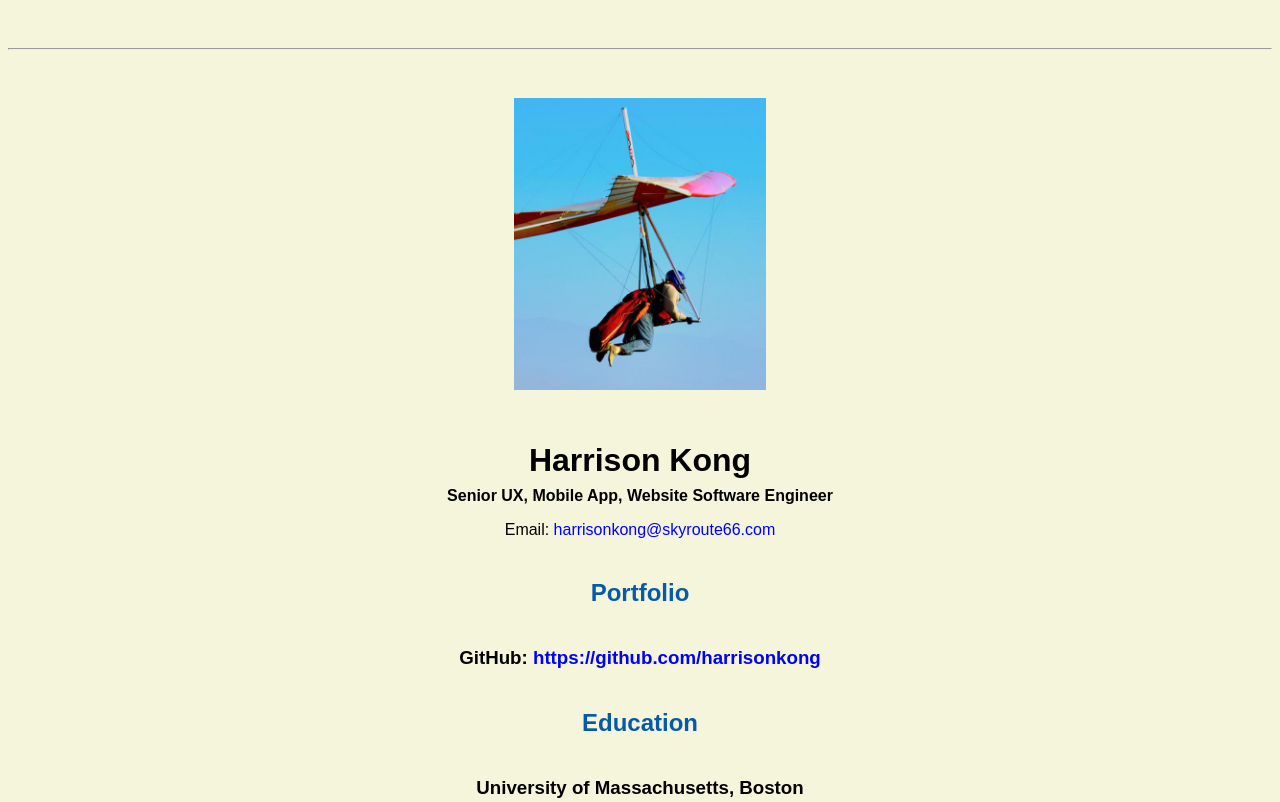
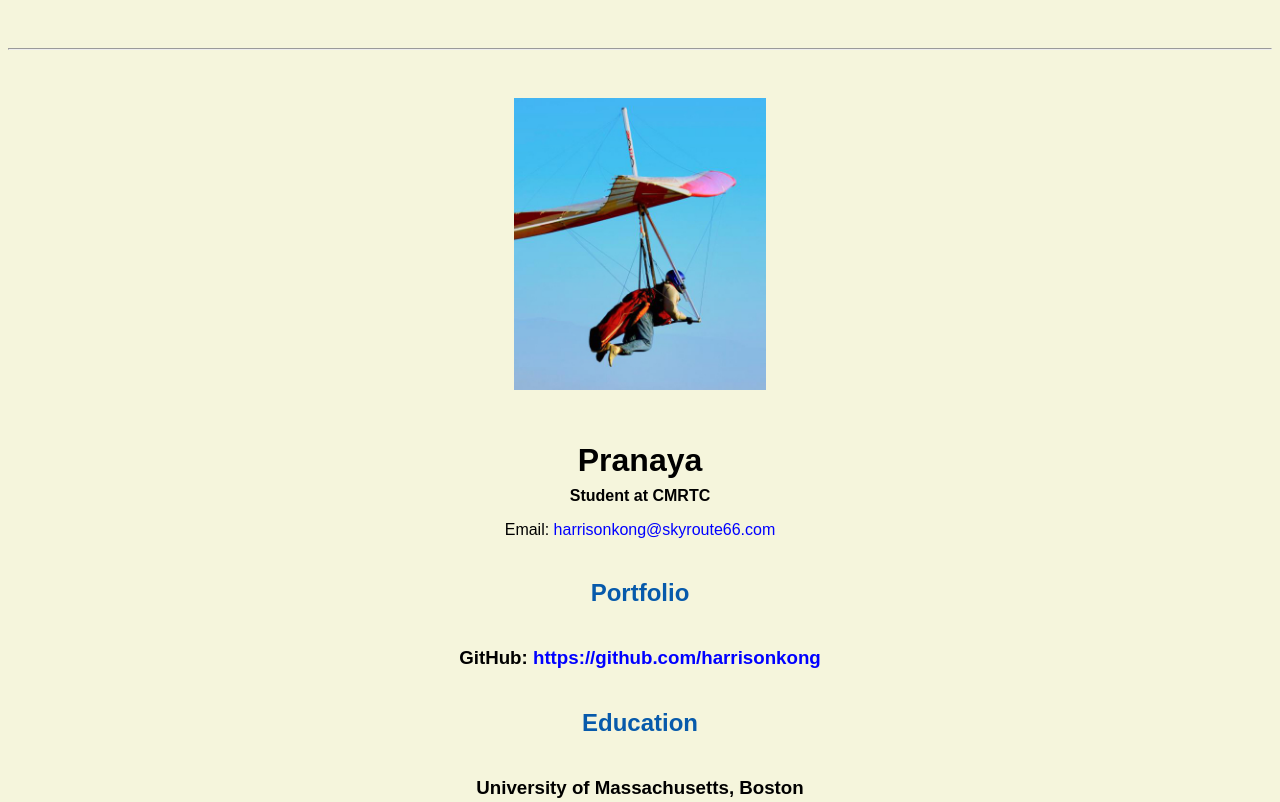
Before and after one commit to pranaya50/pranaya50.github.io, a plain HTML site: page resume.html in a window 1280 px wide. Shown: the top 802 px of the page. Drawn offline with Linux system fonts and the light colour scheme; files that its build step writes are made by us from their sources.

Commit message:
Update resume.html

```diff
--- a/resume.html
+++ b/resume.html
@@ -5,7 +5,7 @@
 <html lang="en">
 
   <header>
-    <title>Harrison Kong's Resume</title>
+    <title>Pranaya's Resume</title>
     <link rel="stylesheet" href="css/master.css">
     <link rel="FaviconIcon" href="favicon.ico" type="image/x-icon">
     <link rel="shortcut" href="favicon.ico" type="image/x-icon">
@@ -17,10 +17,10 @@
   <body>
     <hr>
 
-    <img src="images/headshot.jpg" alt="Harrison Kong's headshot" width="20%">
+    <img src="images/headshot.jpg" alt="pranaya's headshot" width="20%">
 
-    <h1>Harrison Kong</h1>
-    <h4>Senior UX, Mobile App, Website Software Engineer</h4>
+    <h1>Pranaya</h1>
+    <h4>Student at CMRTC</h4>
 
     <p>Email: <a href="mailto:harrisonkong@skyroute66.com" target="_blank">harrisonkong@skyroute66.com</a></p>
     <!-- don't post physical address, personal phone number or other personal information on the web! -->
```
